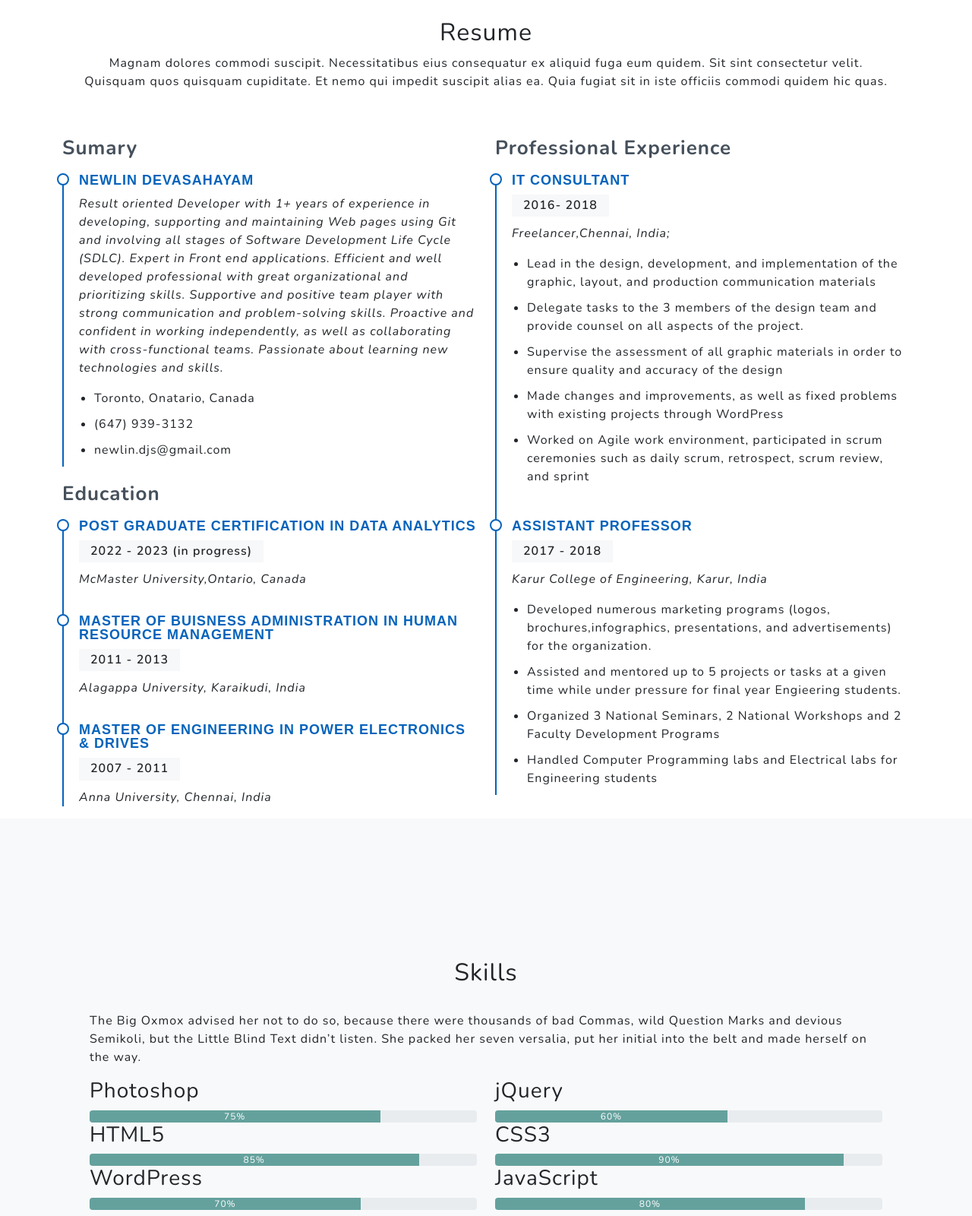
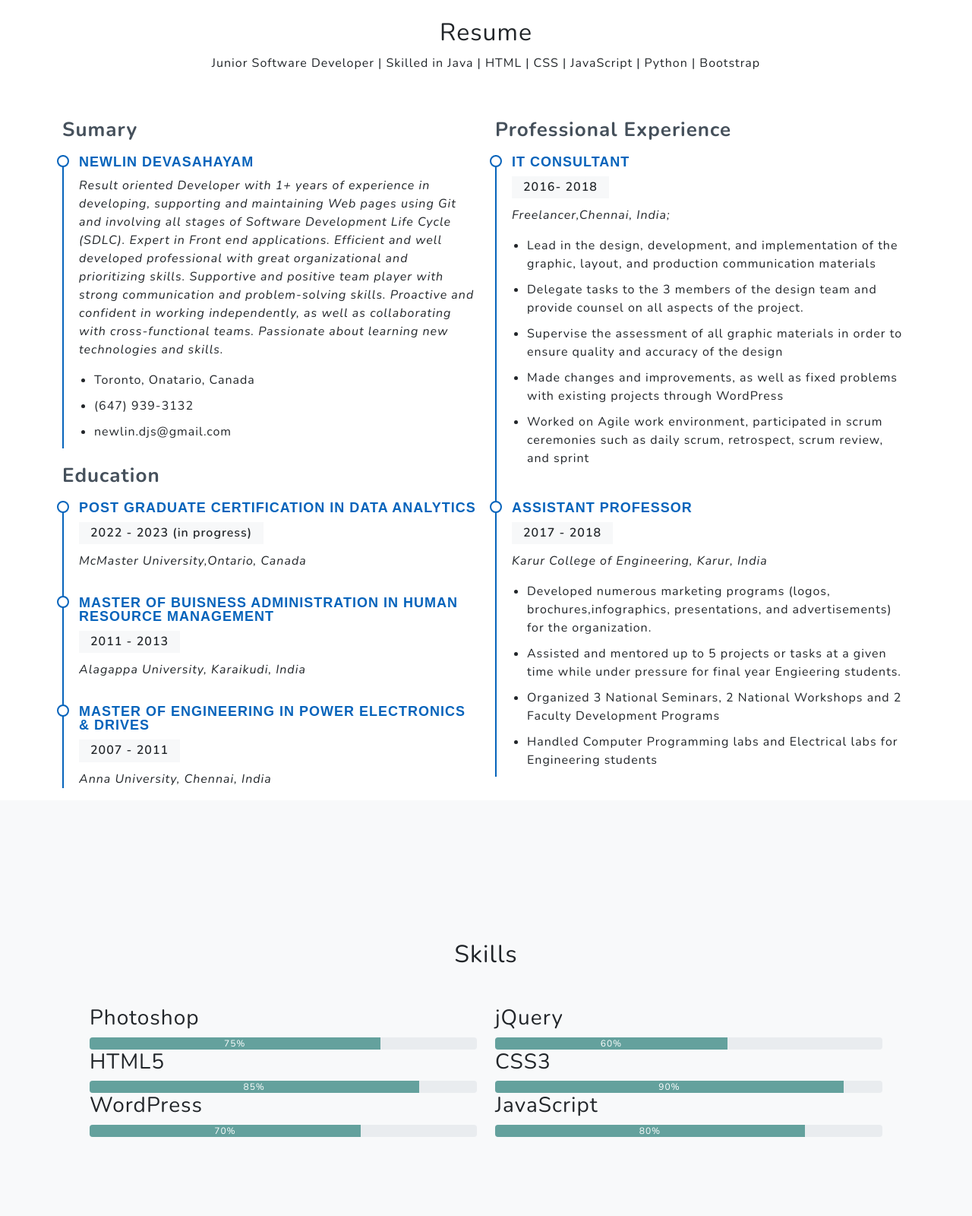
Before and after one commit to Newlindjs/Newlin-s-Portfolio, a plain HTML site: page index.html in a window 1280 px wide. Shown: the part 1517-3117 px from the top of the page at 76% size. Drawn offline with nearby package versions, Linux system fonts and the light colour scheme.

Commit message:
edited the resume

```diff
--- a/index.html
+++ b/index.html
@@ -117,10 +117,7 @@ emailjs.init("LwURX07Nyj3vvYChz");
         <div class="resumehead-title text-center p-4">
           <h2>Resume</h2>
           <p>
-            Magnam dolores commodi suscipit. Necessitatibus eius consequatur ex
-            aliquid fuga eum quidem. Sit sint consectetur velit. Quisquam quos
-            quisquam cupiditate. Et nemo qui impedit suscipit alias ea. Quia
-            fugiat sit in iste officiis commodi quidem hic quas.
+            Junior Software Developer | Skilled in Java | HTML | CSS | JavaScript | Python | Bootstrap
           </p>
         </div>
 
@@ -232,7 +229,7 @@ emailjs.init("LwURX07Nyj3vvYChz");
         </div>
         <div class="row">
           <div class="col-md-12 animate-box" data-animate-effect="fadeInLeft">
-            <p>The Big Oxmox advised her not to do so, because there were thousands of bad Commas, wild Question Marks and devious Semikoli, but the Little Blind Text didn’t listen. She packed her seven versalia, put her initial into the belt and made herself on the way.</p>
+            <p></p>
           </div>
           <div class="col-md-6 animate-box" data-animate-effect="fadeInLeft">
             <div class="progress-wrap">
@@ -313,7 +310,7 @@ emailjs.init("LwURX07Nyj3vvYChz");
 
             <form
               class="form-signup"
-              id="contactForm"
+              id="signup"
               data-sb-form-api-token="API_TOKEN"
             >
               <!-- Email address input-->
--- a/js/scripts.js
+++ b/js/scripts.js
@@ -45,7 +45,7 @@ window.addEventListener("DOMContentLoaded", (event) => {
 
 window.onload = function () {
   document
-    .getElementById("contact-form")
+    .getElementById("signup")
     .addEventListener("submit", function (event) {
       event.preventDefault();
       // generate a five digit number for the contact_number variable
```
